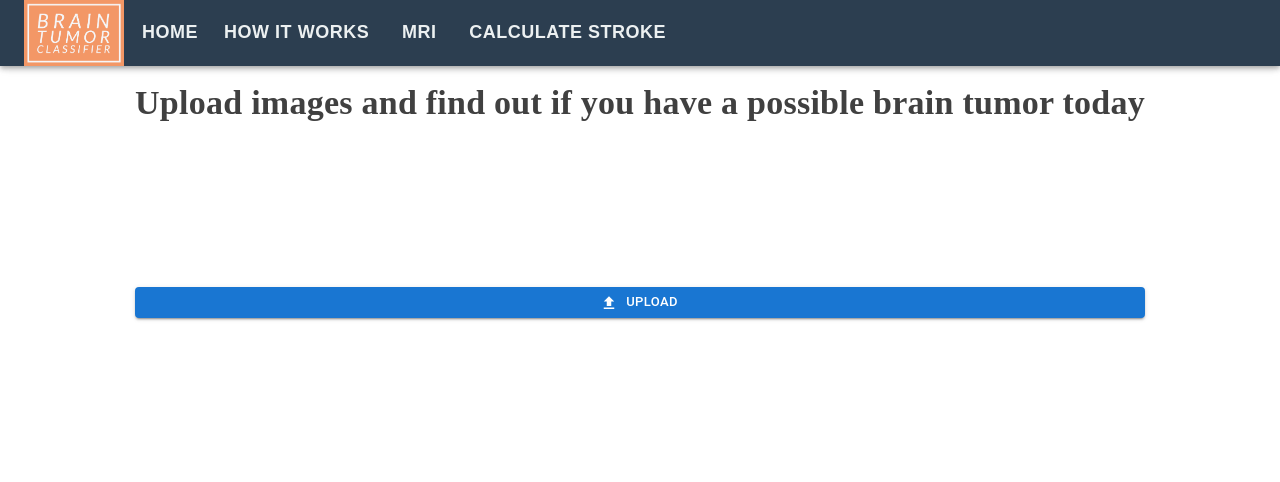
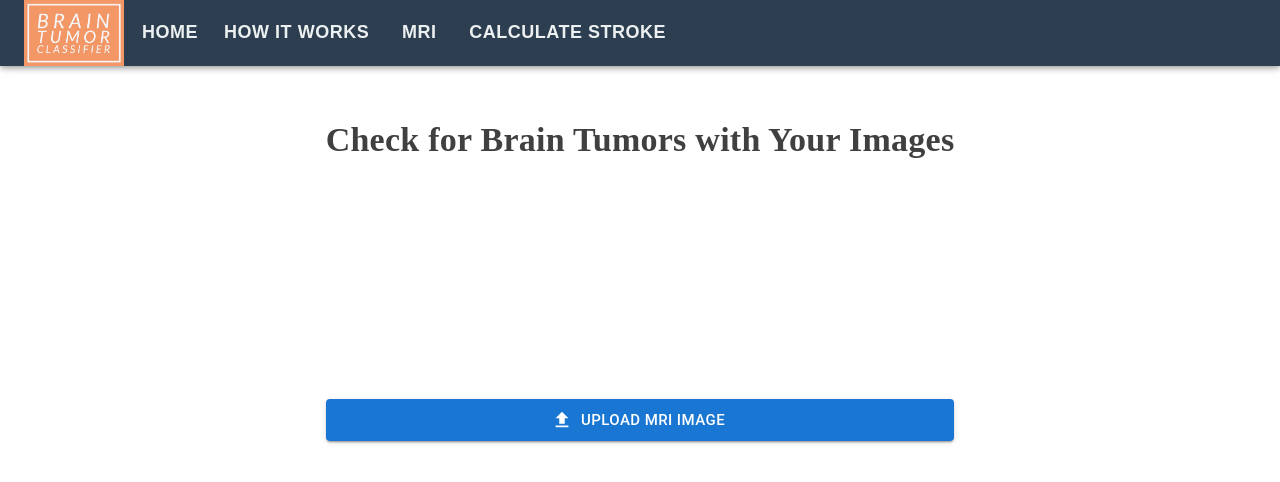
Before and after one commit to Hansong92/React_Captston, a React (Create React App) app: page /MRI in a window 1280 px wide. Shown: the top 482 px of the page. Built offline with nearby package versions, Linux system fonts and the light colour scheme.

Commit message:
Update MRI.js
Button change into more compact button

```diff
--- a/src/pages/MRI.js
+++ b/src/pages/MRI.js
@@ -1,60 +1,50 @@
 import React, { useState } from 'react';
-import { Box, Button, Typography,Input } from '@mui/material';
+import { Box, Button, Typography, Input } from '@mui/material';
 import UploadIcon from '@mui/icons-material/Upload';
 import { visuallyHidden } from '@mui/utils';
 
-
-
 const MRI = () => {
-
-  const [selectedFile, setSelectedFile] = useState(null)
+  const [selectedFile, setSelectedFile] = useState(null);
 
   const handleFileChange = (e) => {
     const file = e.target.files[0];
     if (file) {
       setSelectedFile(file.name);
-    }
-    else {
+    } else {
       setSelectedFile(null);
     }
   };
 
   return (
-
-
-
-
     <Box
       margin='auto'
       display="grid"
       justifyContent="center"
       alignItems="center"
-        minHeight="50vh"
+      minHeight="70vh"
     >
-
       <Typography
         variant='h4'
         fontFamily='Raleway'
         fontWeight='bold'
         color='#404040'
-
-
-    >Upload images and find out if you have a possible brain tumor today</Typography>
+      >
+        Check for Brain Tumors with Your Images
+      </Typography>
 
       <Button
-        size='small'
+        size='large'
         component="label"
         variant="contained"
+        startIcon={<UploadIcon />}
+      >
+        Upload MRI Image
+        <Input type="file" style={visuallyHidden} accept="image/jpeg, image/png, image/jpg" onChange={handleFileChange} />
+      </Button>
 
-
-        startIcon={<UploadIcon />}
-    >  Upload
-        <Input type="file" style={visuallyHidden} accept="image/jpeg, image/png, image/jpg" onChange={handleFileChange}/>
-
-    </Button>
       {selectedFile && (
-        <Typography variant='body1' color='textSecondary'>
-          Selected File: {selectedFile} {/* Display the selected file name if available */}
+        <Typography variant='body1' color='textSecondary' style={{ marginTop: '20px' }}>
+          Selected File: {selectedFile}
         </Typography>
       )}
     </Box>
```
Lines whose indentation alone changed are shown as unchanged.
